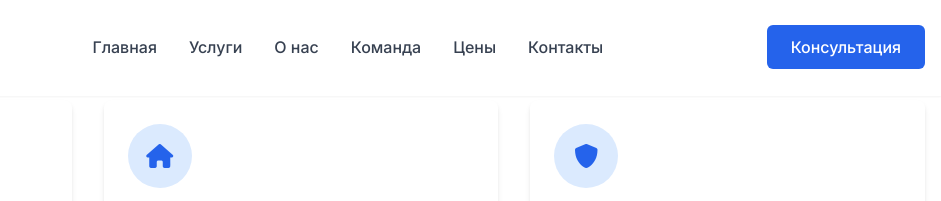
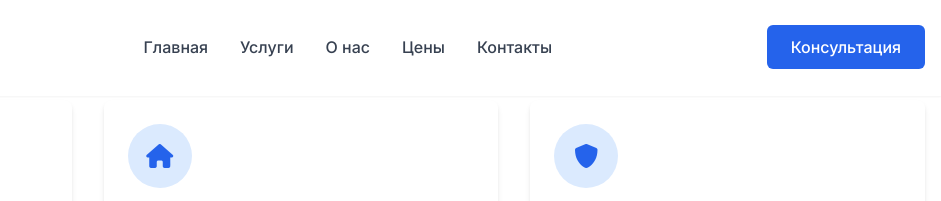
Before and after one commit to dimgo66/ZGT, a plain HTML site: page index.html in a window 1280 px wide. Shown: the top 201 px of the page, 339-1280 px from the left. Drawn offline with nearby package versions, Linux system fonts and the light colour scheme.

Commit message:
Удален пункт меню 'Команда' из навигации

```diff
--- a/index.html
+++ b/index.html
@@ -136,7 +136,6 @@
                 <a href="#" class="nav-link text-gray-700 hover:text-blue-600">Главная</a>
                 <a href="#services" class="nav-link text-gray-700 hover:text-blue-600">Услуги</a>
                 <a href="#about" class="nav-link text-gray-700 hover:text-blue-600">О нас</a>
-                <a href="#team" class="nav-link text-gray-700 hover:text-blue-600">Команда</a>
                 <a href="#prices" class="nav-link text-gray-700 hover:text-blue-600">Цены</a>
                 <a href="#contacts" class="nav-link text-gray-700 hover:text-blue-600">Контакты</a>
             </div>
```
